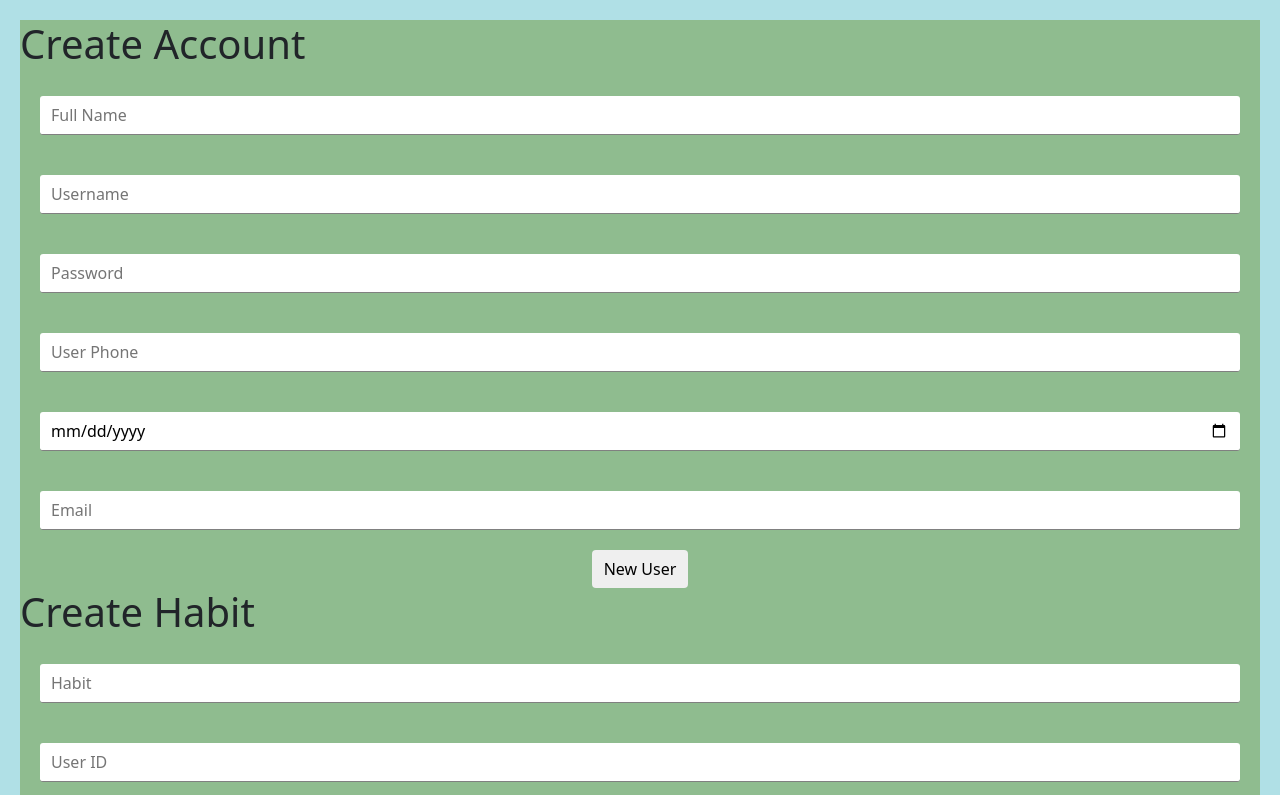
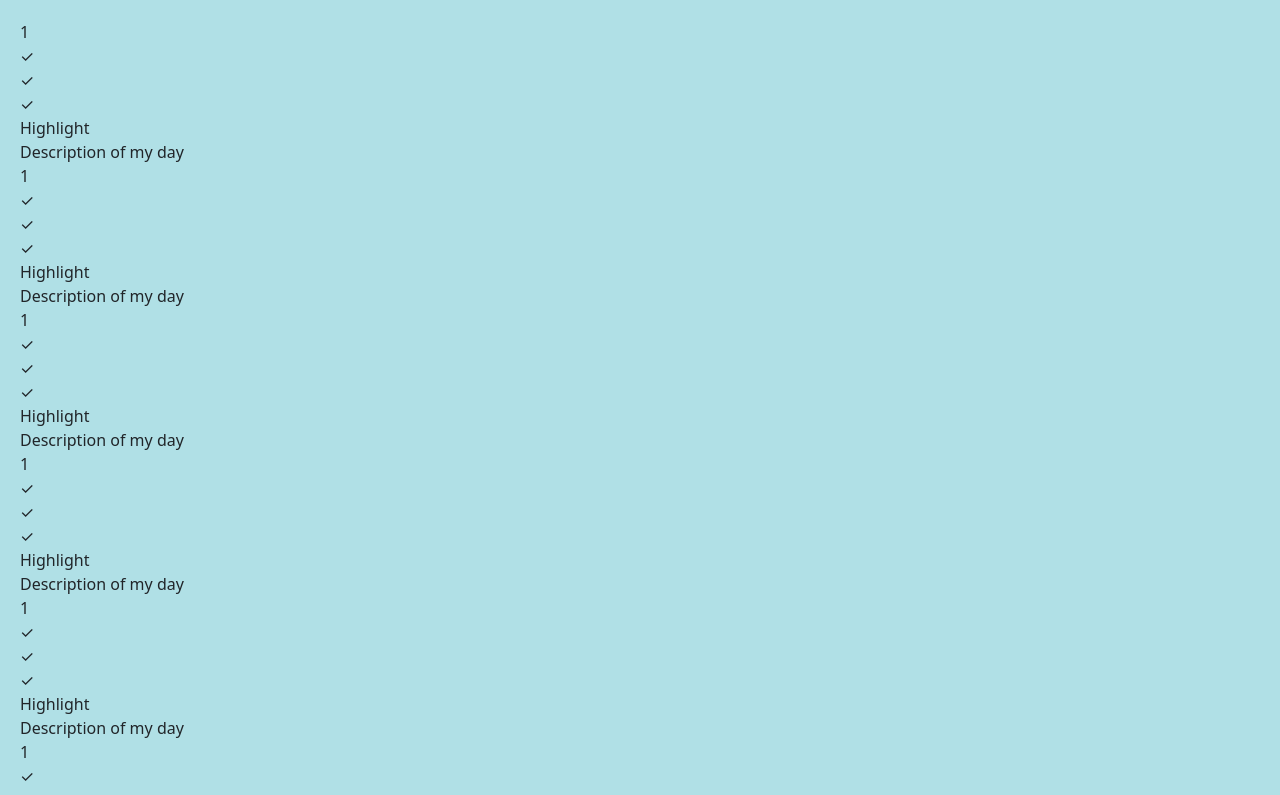
Before and after one commit to kat9897/koh, a React (Create React App) app in the folder koh/: page / in a window 1280 px wide. Shown: the top 795 px of the page. Built offline with nearby package versions, Linux system fonts and the light colour scheme; no server answers; the database is empty; the HTML template or start-up script is replaced by a standard one.

Commit message:
got dates to display for days!! Not much implemented

```diff
--- a/koh/src/components/DateDisplayShell.js
+++ b/koh/src/components/DateDisplayShell.js
@@ -1,5 +1,11 @@
-import React from 'react'
+import React, {Text} from 'react'
+import DateRow from './DateRow'
 
-export const DateDisplayShell = () => {
-    return
+export const DateDisplayShell = ({ date }) => {
+    return (
+        <>
+            {/* TODO call backend api */}
+            <DateRow date="1" checks={[true, true, false, true, false]} highlight="Highlight" dailyLog="Description of my day"/>
+        </>
+    )
 }
--- a/koh/src/components/Webpage.js
+++ b/koh/src/components/Webpage.js
@@ -5,11 +5,33 @@ import { HabitDisplayShell } from './HabitDisplayShell'
 import { DateDisplayShell } from './DateDisplayShell'
 
 export const Webpage = () => {
+    const currDate = new Date().getDate();
     return (
         <div>
+            <HabitDisplayShell/>
+            {/* 7 days */}
+            <DateDisplayShell
+                date={currDate}
+            />
+            <DateDisplayShell
+                date={currDate+1}
+            />
+            <DateDisplayShell
+                date={currDate+2}
+            />
+            <DateDisplayShell
+                date={currDate+3}
+            />
+            <DateDisplayShell
+                date={currDate+4}
+            />
+            <DateDisplayShell
+                date={currDate+5}
+            />
+            <DateDisplayShell
+                date={currDate+6}
+            />
             <Header></Header>
-            <HabitDisplayShell></HabitDisplayShell>
-            <DateDisplayShell></DateDisplayShell>
         </div>
     );
 }
```
